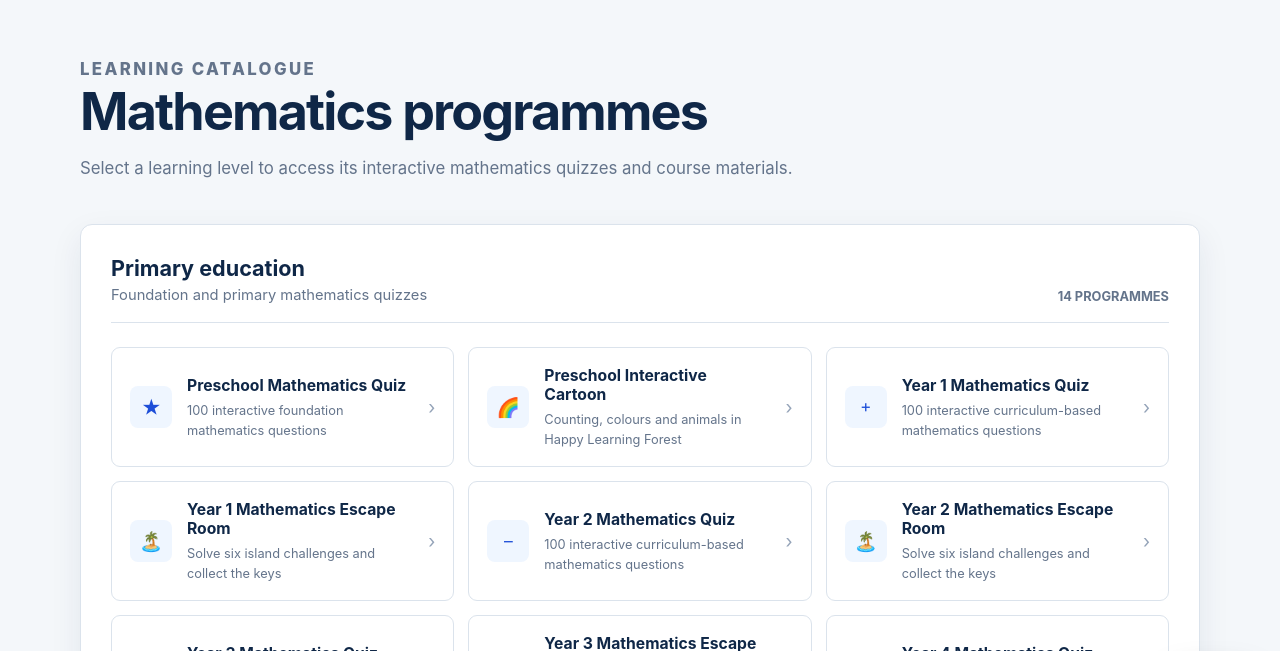
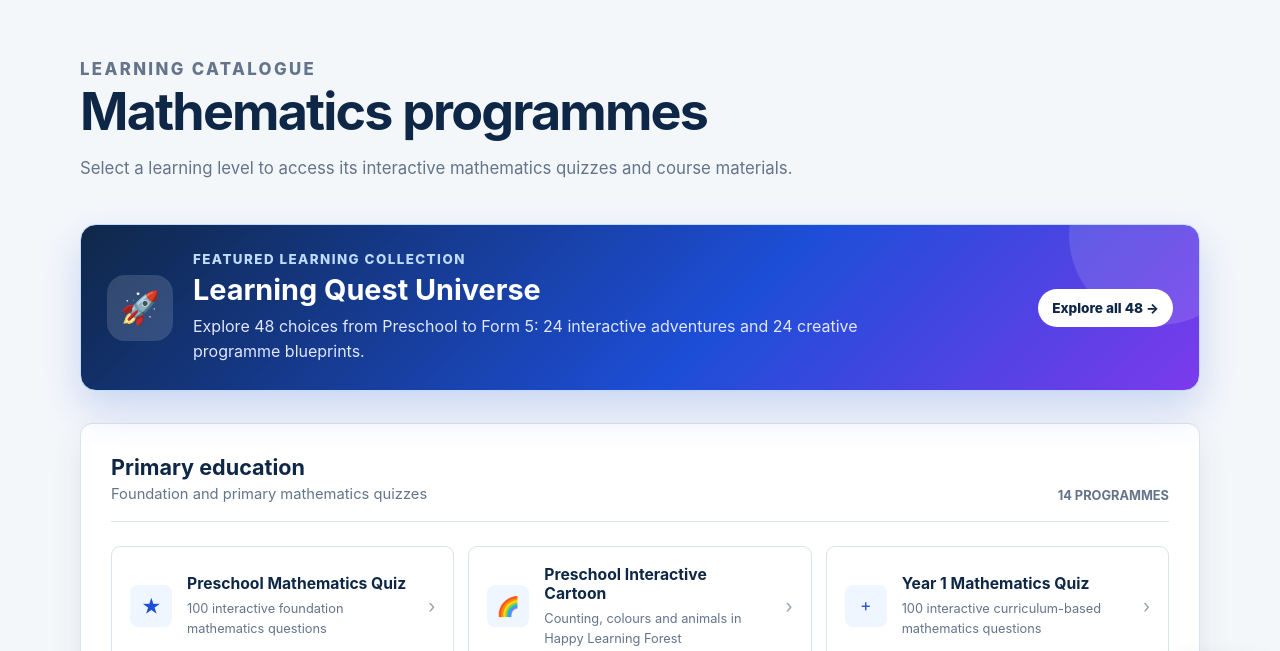
Before and after one commit to jgitom/MathToolsHub, a plain HTML site: page quizzes.html in a window 1280 px wide. Shown: the part 77-728 px from the top of the page. Drawn offline with Linux system fonts and the light colour scheme; a script that the page names is missing.

Commit message:
Feature Learning Quest on quizzes page (#110)

```diff
--- a/quizzes.html
+++ b/quizzes.html
@@ -180,6 +180,32 @@
         .card-copy span { color: var(--muted); font-size: .8rem; }
         .arrow { margin-left: auto; color: #94a3b8; font-size: 1.15rem; }
 
+
+        .quest-feature {
+            position: relative;
+            display: grid;
+            grid-template-columns: auto minmax(0, 1fr) auto;
+            align-items: center;
+            gap: 20px;
+            margin: 0 0 32px;
+            padding: 26px;
+            overflow: hidden;
+            border: 1px solid #bfdbfe;
+            border-radius: 16px;
+            color: #fff;
+            background: linear-gradient(135deg, #0f2747 0%, #1d4ed8 58%, #7c3aed 100%);
+            box-shadow: 0 18px 42px rgba(29, 78, 216, .2);
+            text-decoration: none;
+            transition: transform .18s, box-shadow .18s;
+        }
+        .quest-feature::after { content: ""; position: absolute; width: 180px; height: 180px; right: -50px; top: -80px; border-radius: 50%; background: rgba(255,255,255,.12); }
+        .quest-feature:hover, .quest-feature:focus-visible { transform: translateY(-3px); box-shadow: 0 22px 48px rgba(29, 78, 216, .28); outline: 3px solid #93c5fd; outline-offset: 3px; }
+        .quest-icon { position: relative; z-index: 1; width: 66px; height: 66px; display: grid; place-items: center; border-radius: 18px; background: rgba(255,255,255,.14); font-size: 2rem; }
+        .quest-copy { position: relative; z-index: 1; }
+        .quest-copy small { display: block; margin-bottom: 5px; color: #bfdbfe; font-weight: 800; letter-spacing: .11em; text-transform: uppercase; }
+        .quest-copy strong { display: block; margin-bottom: 7px; font-size: clamp(1.3rem, 3vw, 1.8rem); }
+        .quest-copy span { display: block; max-width: 700px; color: #e0e7ff; line-height: 1.55; }
+        .quest-action { position: relative; z-index: 1; padding: 11px 14px; border-radius: 999px; color: #0f2747; background: #fff; font-size: .85rem; font-weight: 800; white-space: nowrap; }
         footer {
             padding: 22px 20px;
             border-top: 1px solid var(--line);
@@ -195,6 +221,8 @@
             .header-inner { min-height: 64px; }
             main { padding: 38px 0 50px; }
             .intro { margin-bottom: 30px; }
+            .quest-feature { grid-template-columns: auto 1fr; gap: 14px; padding: 20px; }
+            .quest-action { grid-column: 1 / -1; width: 100%; text-align: center; }
             .catalogue-section { padding: 20px; }
             .section-heading { align-items: start; flex-direction: column; gap: 8px; }
             .page-list { grid-template-columns: 1fr; }
@@ -219,6 +247,12 @@
             <h1 id="page-title">Mathematics programmes</h1>
             <p>Select a learning level to access its interactive mathematics quizzes and course materials.</p>
         </section>
+
+        <a class="quest-feature" href="learning-programs/" aria-label="Open Learning Quest Universe with 48 learning choices">
+            <span class="quest-icon" aria-hidden="true">🚀</span>
+            <span class="quest-copy"><small>Featured learning collection</small><strong>Learning Quest Universe</strong><span>Explore 48 choices from Preschool to Form 5: 24 interactive adventures and 24 creative programme blueprints.</span></span>
+            <span class="quest-action">Explore all 48 →</span>
+        </a>
 
         <section class="catalogue-section" aria-labelledby="primary-title">
             <div class="section-heading">
```
